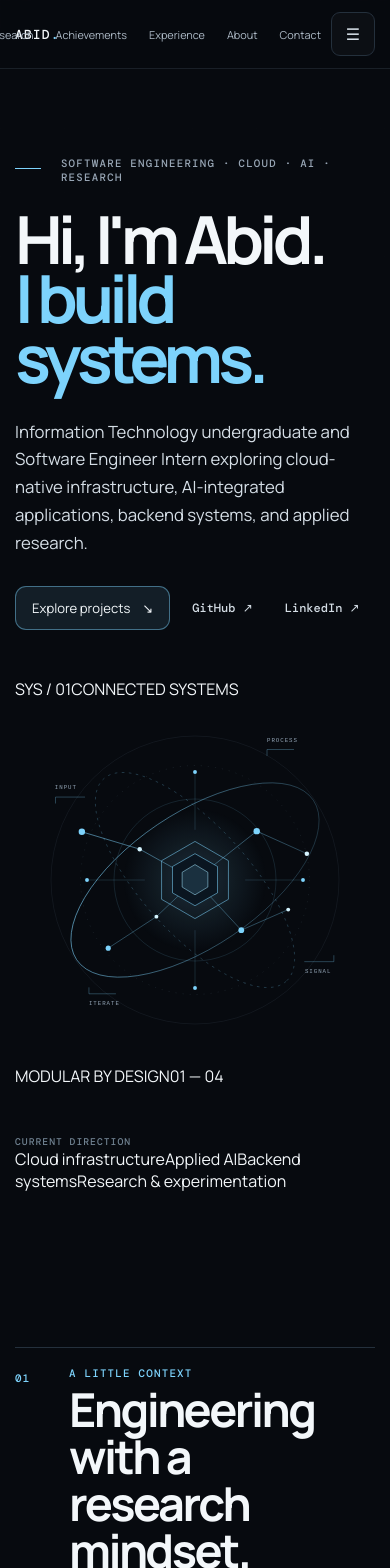
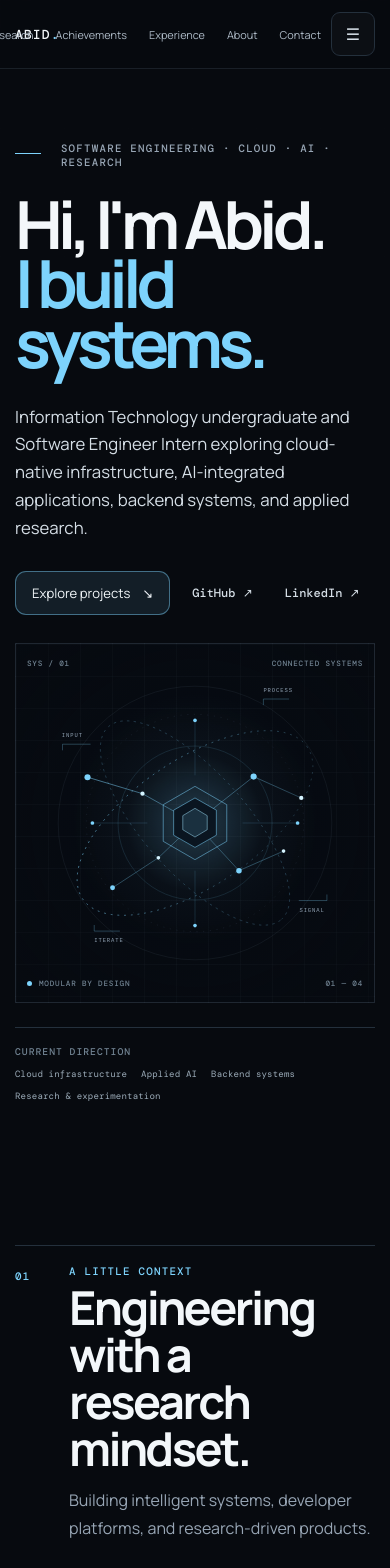
Before and after one commit to InfX2243/portfolio, a React (Vite) app: page / in a window 390 px wide. Shown: the top 1568 px of the page. Built offline with nearby package versions, Linux system fonts and the light colour scheme.

Commit message:
style: establish responsive systems-orbit hero

```diff
--- a/src/styles.css
+++ b/src/styles.css
@@ -1080,3 +1080,98 @@ body { background: var(--bg); color: var(--text); }
   .achievement-row { grid-template-columns: 1fr; gap: 10px; }
   .achievements-page-editorial .credential-visual-card { width: 100%; }
 }
+
+
+/* Sprint H — lightweight systems-orbit hero */
+.home-hero {
+  min-height: 100svh;
+  grid-template-columns: minmax(0, 1.05fr) minmax(280px, .95fr);
+  align-items: center;
+  gap: clamp(24px, 4vw, 56px);
+  padding-top: 145px;
+  padding-bottom: 54px;
+}
+.home-hero-copy { align-self: center; padding-bottom: 0; }
+.hero-system-visual {
+  position: relative;
+  isolation: isolate;
+  width: min(100%, 540px);
+  aspect-ratio: 1;
+  justify-self: end;
+  overflow: hidden;
+  border: 1px solid rgba(155, 184, 207, .17);
+  background:
+    radial-gradient(circle at 50% 48%, rgba(125, 211, 252, .075), transparent 48%),
+    linear-gradient(rgba(155, 184, 207, .035) 1px, transparent 1px),
+    linear-gradient(90deg, rgba(155, 184, 207, .035) 1px, transparent 1px),
+    rgba(8, 16, 27, .22);
+  background-size: auto, 32px 32px, 32px 32px, auto;
+}
+.hero-system-visual::after {
+  content: "";
+  position: absolute;
+  inset: 0;
+  z-index: -1;
+  pointer-events: none;
+  background: radial-gradient(ellipse at center, transparent 34%, rgba(7, 10, 15, .5) 100%);
+}
+.hero-system-meta,
+.hero-system-footer {
+  position: absolute;
+  z-index: 2;
+  left: 15px;
+  right: 15px;
+  display: flex;
+  justify-content: space-between;
+  gap: 12px;
+  color: #708291;
+  font: 500 .55rem var(--mono);
+  letter-spacing: .1em;
+}
+.hero-system-meta { top: 14px; }
+.hero-system-footer { bottom: 14px; }
+.hero-system-footer span:first-child { display: flex; align-items: center; gap: 7px; }
+.hero-system-footer i {
+  display: inline-block;
+  width: 5px;
+  height: 5px;
+  border-radius: 50%;
+  background: var(--cyan);
+}
+.hero-system-svg { display: block; width: 100%; height: 100%; padding: 12px; }
+.hero-orbit-one { stroke-dasharray: 3 8; animation: orbit-signal 28s linear infinite; }
+.hero-orbit-two { stroke-dashoffset: 0; animation: orbit-signal 36s linear infinite reverse; }
+@keyframes orbit-signal { to { stroke-dashoffset: -220; } }
+.hero-focus-strip {
+  grid-column: 1 / -1;
+  display: flex;
+  flex-wrap: wrap;
+  align-items: center;
+  gap: 12px 22px;
+  padding-top: 17px;
+  border-top: 1px solid var(--line);
+}
+.hero-focus-strip .mono-label { margin-right: auto; }
+.hero-focus-strip > span:not(.mono-label) {
+  color: #9cacb9;
+  font: 400 .62rem var(--mono);
+  letter-spacing: .015em;
+}
+@media (max-width: 850px) {
+  .home-hero { grid-template-columns: minmax(0, 1fr); align-items: start; padding-top: 145px; }
+  .hero-system-visual { width: min(100%, 470px); justify-self: center; margin-top: 4px; }
+  .hero-focus-strip { gap: 12px 18px; }
+  .hero-focus-strip .mono-label { flex-basis: 100%; }
+}
+@media (max-width: 650px) {
+  .home-hero { min-height: auto; padding-top: 130px; padding-bottom: 58px; }
+  .home-hero h1 { font-size: clamp(3.6rem, 17vw, 5.5rem); }
+  .hero-system-visual { width: min(100%, 370px); }
+  .hero-system-svg { padding: 8px; }
+  .hero-system-meta, .hero-system-footer { left: 11px; right: 11px; font-size: .48rem; }
+  .hero-focus-strip { gap: 10px 14px; }
+  .hero-focus-strip > span:not(.mono-label) { font-size: .57rem; }
+}
+@media (prefers-reduced-motion: reduce) {
+  .hero-orbit-one, .hero-orbit-two { animation: none; }
+}
```
